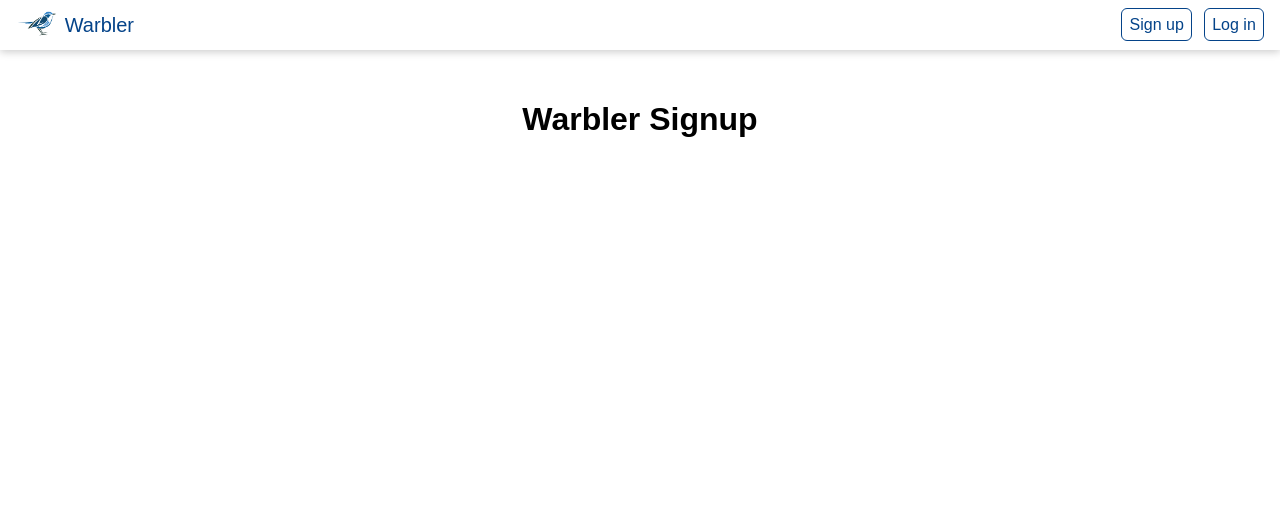
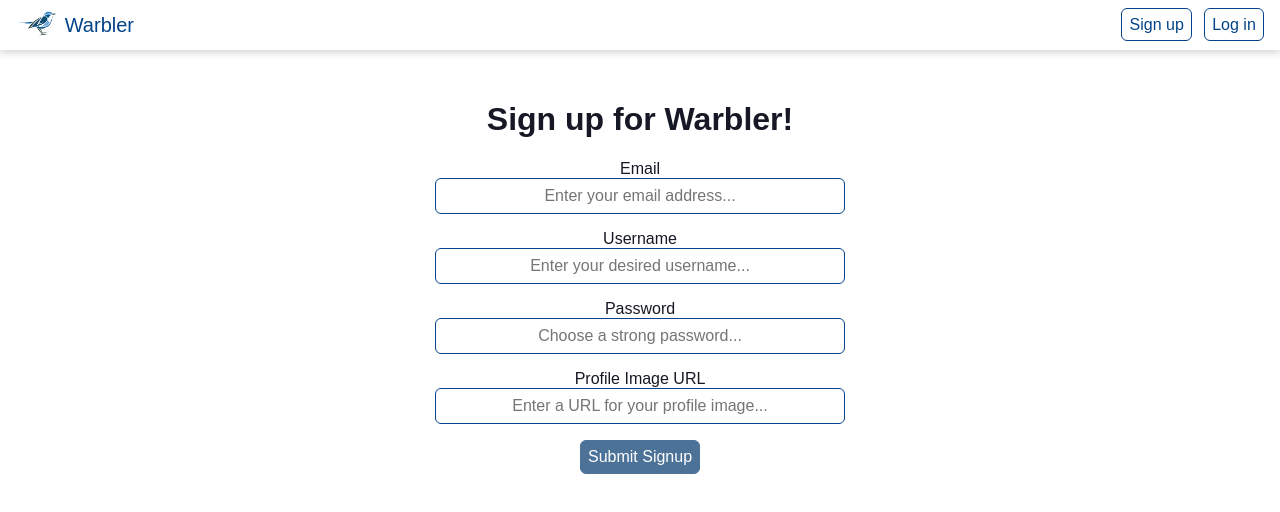
Before and after one commit to alexgladd/warbler, a React (Create React App) app in the folder warbler-app/: page / in a window 1280 px wide. Both pictures are taken after a click on the link "Sign up". Shown: the top 512 px of the page. Built offline with nearby package versions, Linux system fonts and the light colour scheme.

Commit message:
Scaffolding for the signup page

```diff
--- a/warbler-app/src/App.css
+++ b/warbler-app/src/App.css
@@ -5,3 +5,12 @@
 .Home {
   text-align: center;
 }
+
+.BtnPrimary {
+  color: white;
+  background: #4D7298;
+}
+.BtnPrimary:hover {
+  border: 1px solid #044389;
+  background: #044389;
+}
--- a/warbler-app/src/App.js
+++ b/warbler-app/src/App.js
@@ -1,5 +1,6 @@
 import React from 'react';
 import Header from './components/Header';
+import Signup from './components/Signup';
 import './App.css';
 
 const pages = {
@@ -10,14 +11,6 @@ const Home = () => {
   return (
     <div className="Home">
       <h1>Warbler Home</h1>
-    </div>
-  );
-}
-
-const Signup = () => {
-  return (
-    <div className="Home">
-      <h1>Warbler Signup</h1>
     </div>
   );
 }
--- /dev/null
+++ b/warbler-app/src/components/Signup.css
@@ -0,0 +1,16 @@
+.Signup {
+  display: grid;
+  grid-template-rows: 100vw;
+  grid-template-columns: 1fr 50vw 1fr;
+  grid-template-areas: "... form ...";
+}
+
+.SignupForm {
+  grid-area: form;
+  text-align: center;
+}
+
+.SignupInput {
+  text-align: center;
+  margin-bottom: 1rem;
+}
--- /dev/null
+++ b/warbler-app/src/components/Signup.js
@@ -0,0 +1,48 @@
+import React from 'react';
+import './Signup.css';
+
+class Signup extends React.Component {
+  constructor(props) {
+    super(props);
+
+    this.handleSigupSubmit = this.handleSigupSubmit.bind(this);
+  }
+
+  handleSigupSubmit() {
+    console.log('Signup form submitted');
+  }
+
+  render () {
+    return (
+      <div className="Signup">
+        <div className="SignupForm">
+          <h1>Sign up for Warbler!</h1>
+
+          <label htmlFor="email">Email</label>
+          <input className="SignupInput" id="email" type="text" size="40"
+            placeholder="Enter your email address..."/>
+
+          <label htmlFor="username">Username</label>
+          <input className="SignupInput" id="username" type="text" size="40"
+            placeholder="Enter your desired username..."/>
+
+          <label htmlFor="password">Password</label>
+          <input className="SignupInput" id="password" type="text" size="40"
+            placeholder="Choose a strong password..."/>
+
+          <label htmlFor="profileImgUrl">Profile Image URL</label>
+          <input className="SignupInput" id="profileImgUrl" type="text" size="40"
+            placeholder="Enter a URL for your profile image..."/>
+
+          <div>
+            <button className="BtnPrimary" type="button" onClick={this.handleSigupSubmit}>
+              Submit Signup
+            </button>
+          </div>
+        </div>
+      </div>
+    );
+  }
+}
+
+export default Signup;
--- a/warbler-app/src/index.css
+++ b/warbler-app/src/index.css
@@ -4,9 +4,37 @@ body {
   margin: 60px 0 0 0;
   padding: 0;
   font-family: sans-serif;
+  color: #161925;
 }
 
 a {
   text-decoration: none;
   color: #044389;
 }
+
+label {
+  display: block;
+}
+
+input {
+  font-size: 1em;
+  padding: 0.5em;
+  border: 1px solid #044389;
+  border-radius: 6px;
+}
+input:focus {
+  box-shadow: 0 0 12px #7CAFC4;
+}
+
+button {
+  color: #4D7298;
+  background: white;
+  font-size: 1em;
+  padding: 0.45rem;
+  border: 1px solid #4D7298;
+  border-radius: 6px;
+  cursor: pointer;
+}
+button:focus {
+  outline: none;
+}
```
